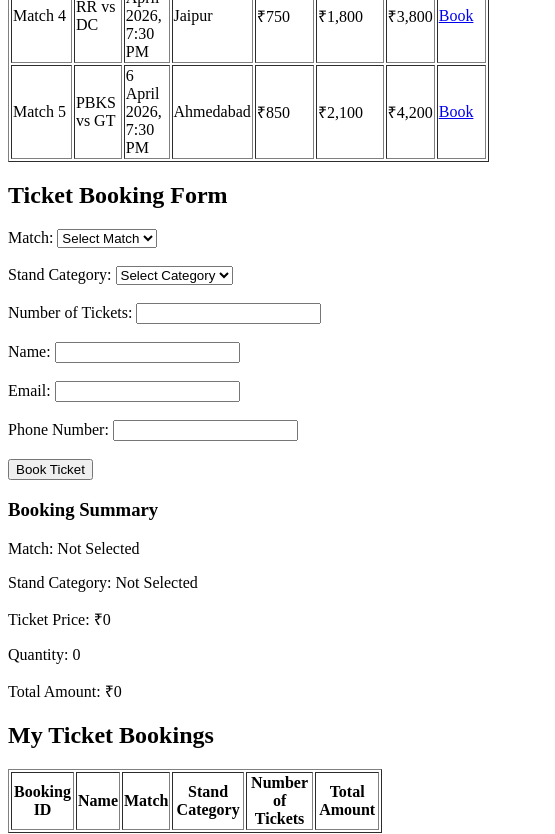
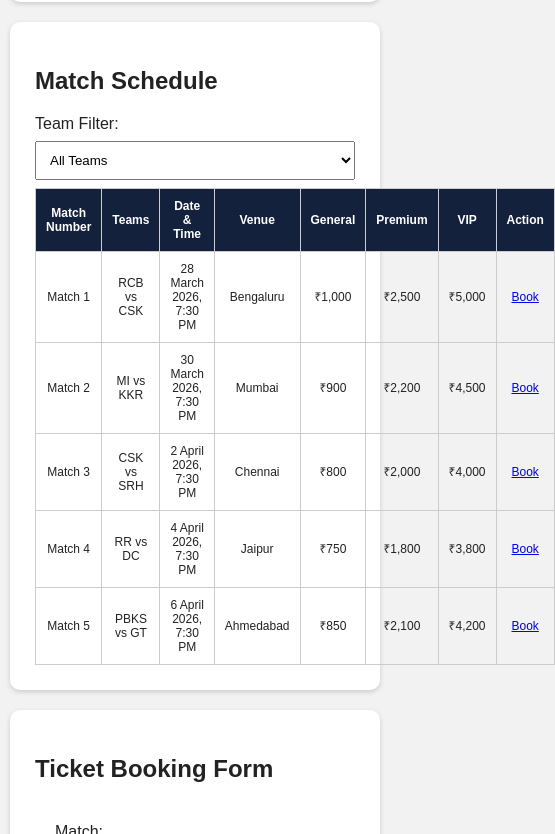
Before and after one commit to ppramodt1-source/WebApplicationAndDevelopment, a plain HTML site: page Webapp/index.html in a window 390 px wide. Shown: the part 1166-2000 px from the top of the page, 555 px wide, since content can reach past the window. Drawn offline with Linux system fonts and the light colour scheme.

Commit message:
Complete Activity 2 CSS styling

```diff
--- a/CSS/style.css
+++ b/CSS/style.css
@@ -1,70 +1,139 @@
+:root {
+    --primary: #14213d;
+    --accent: #ff6b00;
+    --background: #f2f2f2;
+    --text: #222;
+}
+
+* {
+    box-sizing: border-box;
+}
 
 body {
     margin: 0;
     font-family: Arial, sans-serif;
-    background-color: #f2f2f2;
+    background: var(--background);
+    color: var(--text);
 }
 
-/* Header */
-header {
-    background-color: #14213d;
+header, footer {
+    background: var(--primary);
     color: white;
     text-align: center;
     padding: 20px;
 }
 
-/* Navigation bar */
 nav {
-    background-color: #ff6b00;
+    background: var(--accent);
     padding: 15px;
     text-align: center;
+    position: sticky;
+    top: 0;
 }
 
 nav a {
     color: white;
     text-decoration: none;
-    margin: 20px;
-    font-weight: bold;
+    margin: 15px;
 }
 
-/* Home section */
+nav a:hover {
+    color: var(--primary);
+}
+
+main {
+    padding: 10px;
+}
+
+section {
+    background: white;
+    padding: 25px;
+    margin: 20px 0;
+    border-radius: 10px;
+    box-shadow: 0 2px 5px #ccc;
+}
+
 #home {
-    background-color: #14213d;
+    background: linear-gradient(#14213d, #304d79);
     color: white;
     text-align: center;
     padding: 80px 20px;
 }
 
 #home h2 {
-    font-size: 40px;
+    font-size: 35px;
 }
 
-#home p {
-    font-size: 20px;
+#home a, button {
+    background: var(--accent);
+    color: white;
+    padding: 10px 15px;
+    border: none;
+    border-radius: 5px;
+    text-decoration: none;
+    cursor: pointer;
 }
 
-/* Links as buttons */
-#home a {
-    display: inline-block;
-    background-color: #ff6b00;
-    color: white;
-    padding: 12px 20px;
-    margin: 10px;
-    text-decoration: none;
-    border-radius: 5px;
+table {
+    width: 100%;
+    border-collapse: collapse;
 }
 
-/* Other sections */
-section {
-    padding: 30px;
-    margin: 20px;
-    background-color: white;
+th, td {
+    border: 1px solid #ccc;
+    padding: 10px;
+    text-align: center;
 }
 
-/* Footer */
+th {
+    background: var(--primary);
+    color: white;
+}
+
+form {
+    display: inline-block;
+    width: 60%;
+    padding: 20px;
+}
+
+input, select {
+    width: 100%;
+    padding: 10px;
+    margin: 8px 0;
+}
+
+aside, article {
+    display: inline-block;
+    vertical-align: top;
+    background: #f2f2f2;
+    padding: 20px;
+    margin: 10px;
+    border-radius: 8px;
+}
+
+aside {
+    width: 35%;
+}
+
+article {
+    width: 30%;
+}
+
 footer {
-    background-color: #14213d;
-    color: white;
-    text-align: center;
-    padding: 15px;
+    margin-top: 20px;
 }
+
+@media (max-width: 600px) {
+    nav a {
+        display: inline-block;
+        margin: 5px;
+    }
+
+    form, aside, article {
+        width: 100%;
+    }
+
+    table {
+        font-size: 12px;
+    }
+}
--- a/Webapp/index.html
+++ b/Webapp/index.html
@@ -4,6 +4,7 @@
     <meta charset="UTF-8">
     <meta name="viewport" content="width=device-width, initial-scale=1.0">
     <title>IPL Ticket Booking</title>
+    <link rel="stylesheet" href="../CSS/style.css">
 </head>
 <body>
 
```
